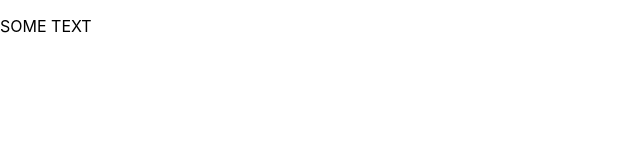
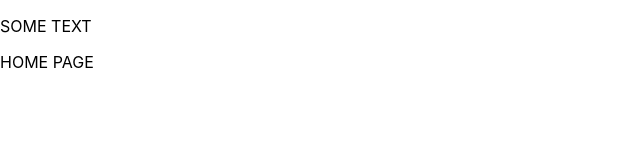
Before and after one commit to DashaSites/stellar-burger-ts, a React (Create React App) app: page / in a window 1280 px wide. Shown: the top 160 px of the page, without its empty margins (0-640 px from the left). Built offline with nearby package versions, Linux system fonts and the light colour scheme.

Commit message:
added router

```diff
--- a/package.json
+++ b/package.json
@@ -12,6 +12,7 @@
     "@types/react-dom": "^18.2.17",
     "react": "^18.2.0",
     "react-dom": "^18.2.0",
+    "react-router-dom": "^6.20.0",
     "react-scripts": "5.0.1",
     "typescript": "^4.9.5",
     "web-vitals": "^2.1.4"
--- a/src/components/app/app.tsx
+++ b/src/components/app/app.tsx
@@ -1,10 +1,23 @@
 import React from 'react';
+import { Routes, Route, useLocation, useNavigate } from 'react-router-dom';
+import { HomePage } from '../../pages/home/home';
 
 
 function App() {
+
+  const location = useLocation();
+
+  const background = location.state && location.state.background;
+
+
+
   return (
   <div>
     <p>SOME TEXT</p>
+    <Routes location={background || location}>
+              <Route path="/" element={<HomePage />} />
+
+            </Routes>
 
     </div>
   );
--- a/src/index.tsx
+++ b/src/index.tsx
@@ -3,13 +3,16 @@ import ReactDOM from 'react-dom/client';
 import './index.css';
 import App from './components/app/app';
 import reportWebVitals from './reportWebVitals';
+import { BrowserRouter as Router } from 'react-router-dom';
 
 const root = ReactDOM.createRoot(
   document.getElementById('root') as HTMLElement
 );
 root.render(
   <React.StrictMode>
-    <App />
+      <Router>
+        <App />
+      </Router>
   </React.StrictMode>
 );
 
--- /dev/null
+++ b/src/pages/home/home.tsx
@@ -0,0 +1,7 @@
+export const HomePage = () => {
+  return (
+    <div>
+      <p>HOME PAGE</p>
+    </div>
+  )
+}
```
Also changed, not shown: 1 other file (tests, documents, lock files or other folders).
